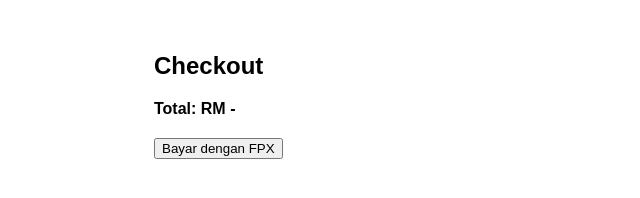
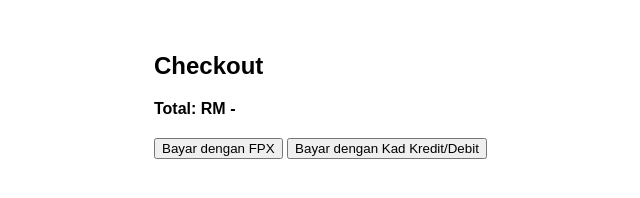
Before and after one commit to lyanadyana/stripe-fpx-checkout, a website: page index.html in a window 1280 px wide. Shown: the whole page, without its empty margins (186-826 px from the left). Drawn offline with Linux system fonts and the light colour scheme.

Commit message:
Update index.html

```diff
--- a/index.html
+++ b/index.html
@@ -7,8 +7,10 @@
 <body style="font-family: sans-serif; padding: 2rem; max-width: 600px; margin: auto;">
   <h2>Checkout</h2>
   <p><strong>Total: RM <span id="totalDisplay">-</span></strong></p>
+
   <div style="margin-top: 20px;">
     <button onclick="pay('fpx')">Bayar dengan FPX</button>
+    <button onclick="pay('card')">Bayar dengan Kad Kredit/Debit</button>
   </div>
 
   <script>
```
